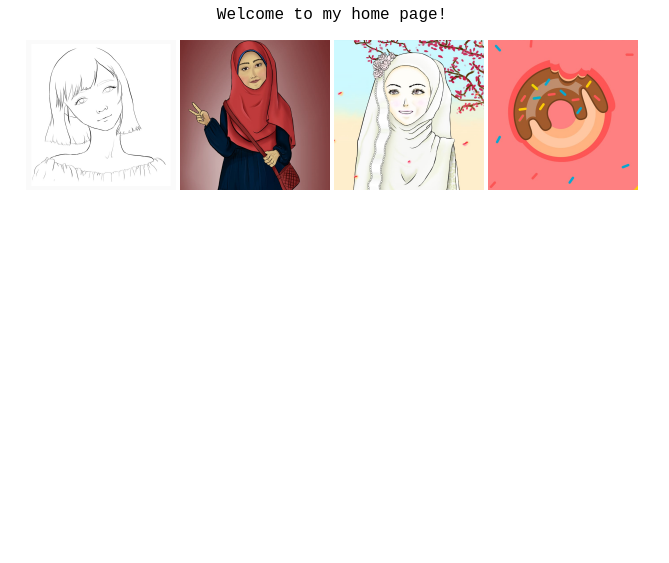
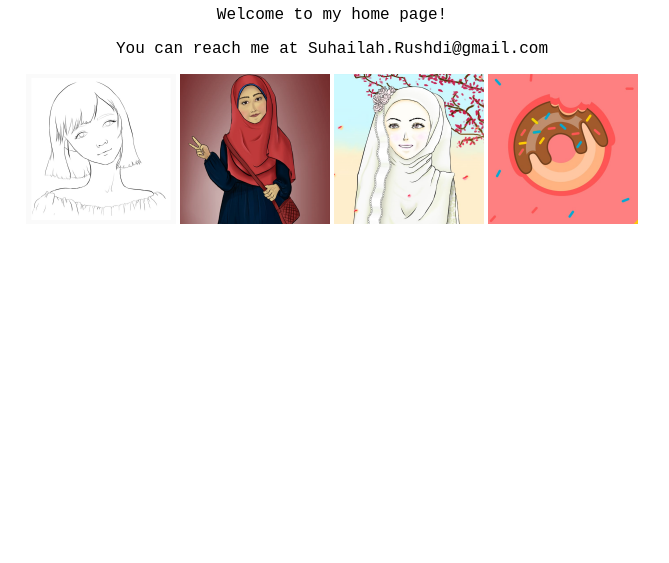
Before and after one commit to SuhailahRushdi/SuhailahRushdi.github.io, a plain HTML site: page index.html in a window 1280 px wide. Shown: the part 237-800 px from the top of the page, without its empty margins (308-977 px from the left). Drawn offline with Linux system fonts and the light colour scheme.

Commit message:
email added

```diff
--- a/index.html
+++ b/index.html
@@ -8,6 +8,7 @@
 <h1 style="font-family:verdana">I am Suhailah A. Rushdi</h1>
 
 <p style="font-family:'Courier New'">Welcome to my home page!</p>
+<p style="font-family:'Courier New'">You can reach me at Suhailah.Rushdi@gmail.com</p>
 
 <img src="soso1.png" alt="soso" height="150" width=“150">
 <img src="soso2.png" alt="soso" height="150" width=“150">
```
